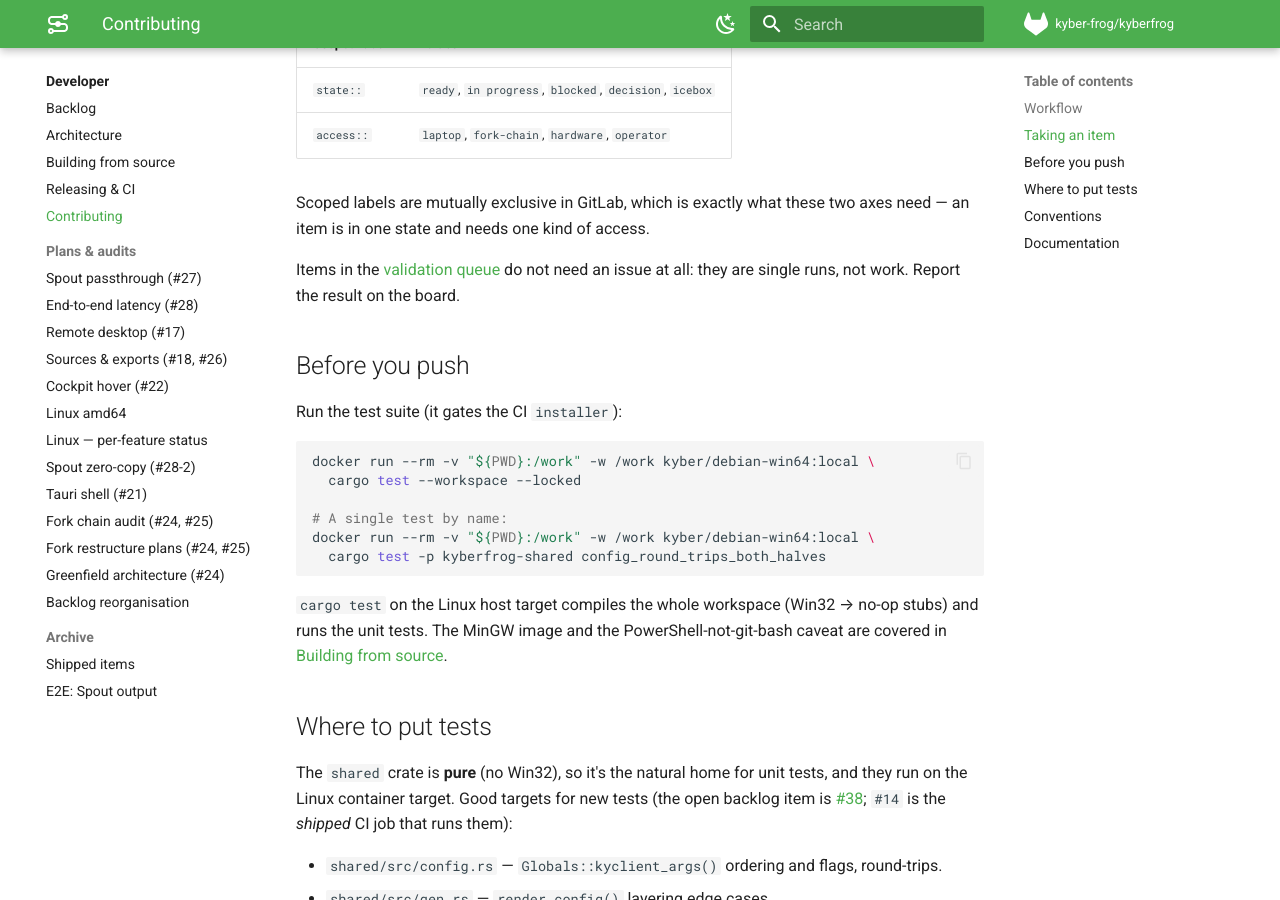
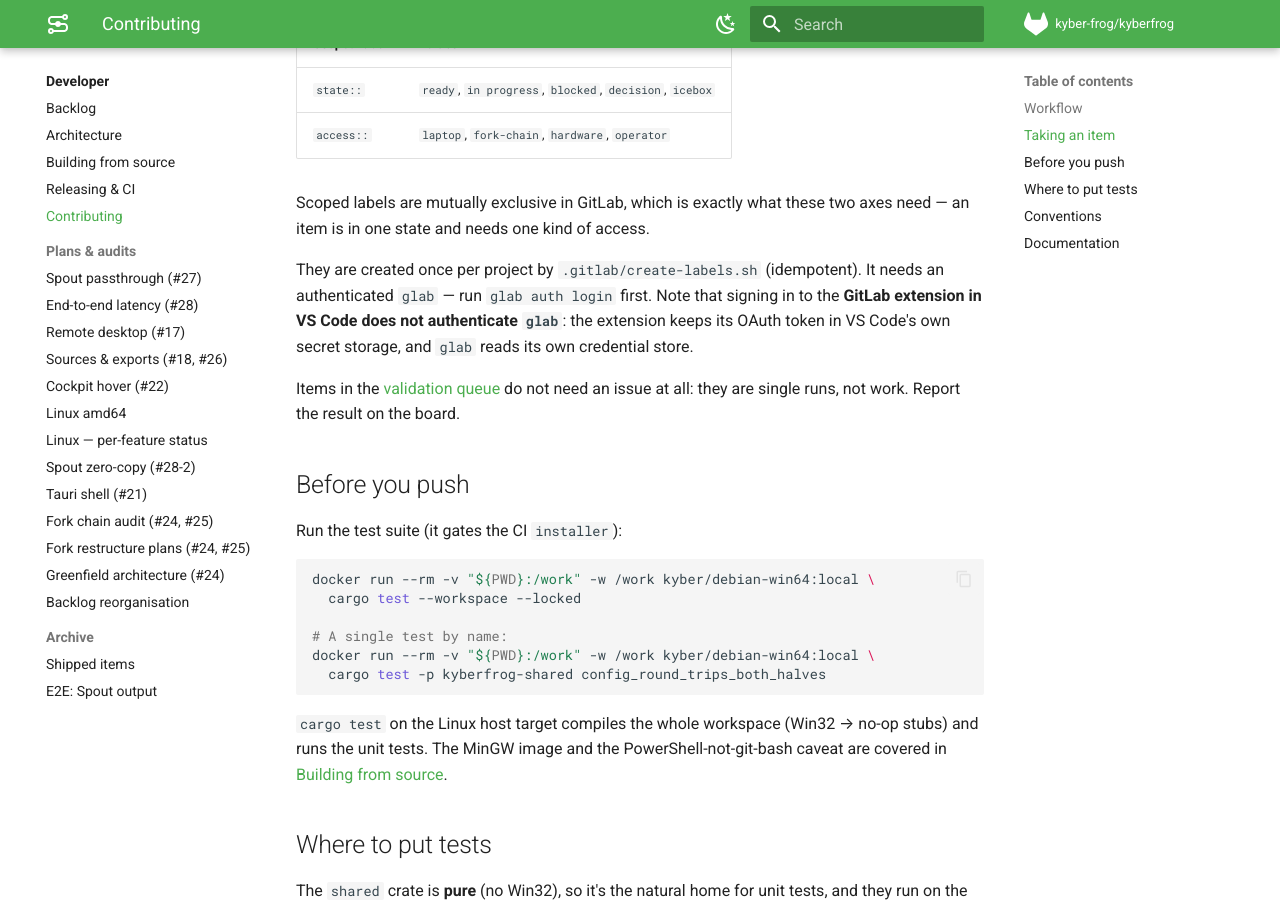
Before and after one commit to CollectiFrog/KyberFrog, an MkDocs documentation site: the page built from docs/dev/contributing.md, in a window 1280 px wide and 900 px high, scrolled down 870 px. Built offline with MkDocs 1.6.1 and Material for MkDocs 9.7.7, drawn with Linux system fonts in a browser that asks for light colours; comment, search, counter and statistics services are not loaded.

Commit message:
docs: une commande pour créer les labels du board
Deuxième aller-retour sur ces neuf labels : autant que ce soit reproductible.
Le script est idempotent, les couleurs reprennent celles de la page de revue, et
les descriptions reprennent la légende du board.

Consigne au passage le piège qui a coûté le round-trip : s'authentifier à
l'extension GitLab de VS Code n'authentifie pas `glab`. L'extension garde son
jeton OAuth dans le coffre de VS Code ; glab a son propre magasin, et
`glab auth login` reste nécessaire.

Co-Authored-By: Claude Opus 5 <noreply@anthropic.com>

```diff
--- a/docs/dev/contributing.md
+++ b/docs/dev/contributing.md
@@ -37,6 +37,12 @@ same thing:
 
 Scoped labels are mutually exclusive in GitLab, which is exactly what these two
 axes need — an item is in one state and needs one kind of access.
+
+They are created once per project by `.gitlab/create-labels.sh` (idempotent).
+It needs an authenticated `glab` — run `glab auth login` first. Note that
+signing in to the **GitLab extension in VS Code does not authenticate `glab`**:
+the extension keeps its OAuth token in VS Code's own secret storage, and `glab`
+reads its own credential store.
 
 Items in the [validation queue](backlog.md#validation-queue-no-code-just-a-run)
 do not need an issue at all: they are single runs, not work. Report the result
```
Also changed, not shown: 1 other file.
